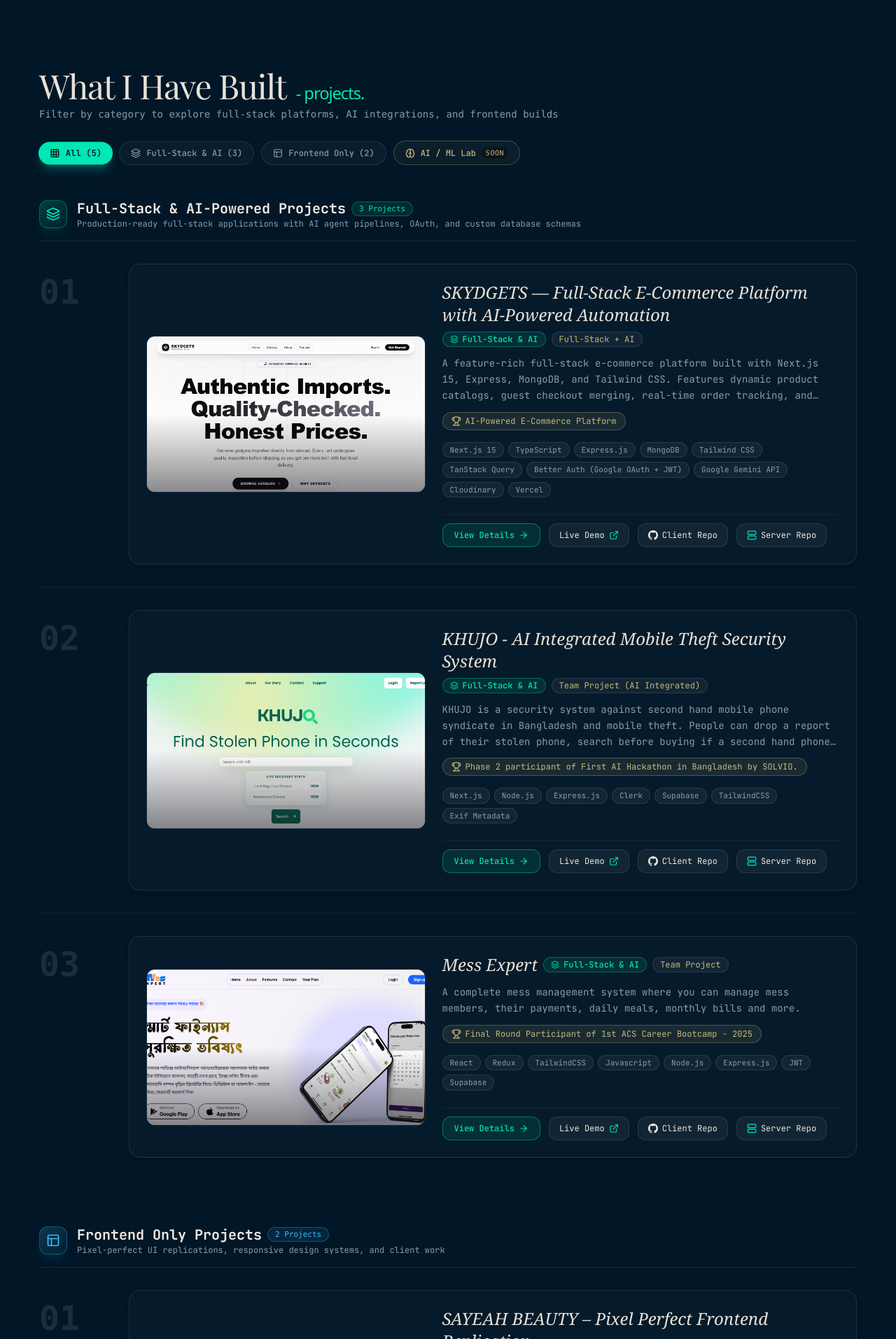
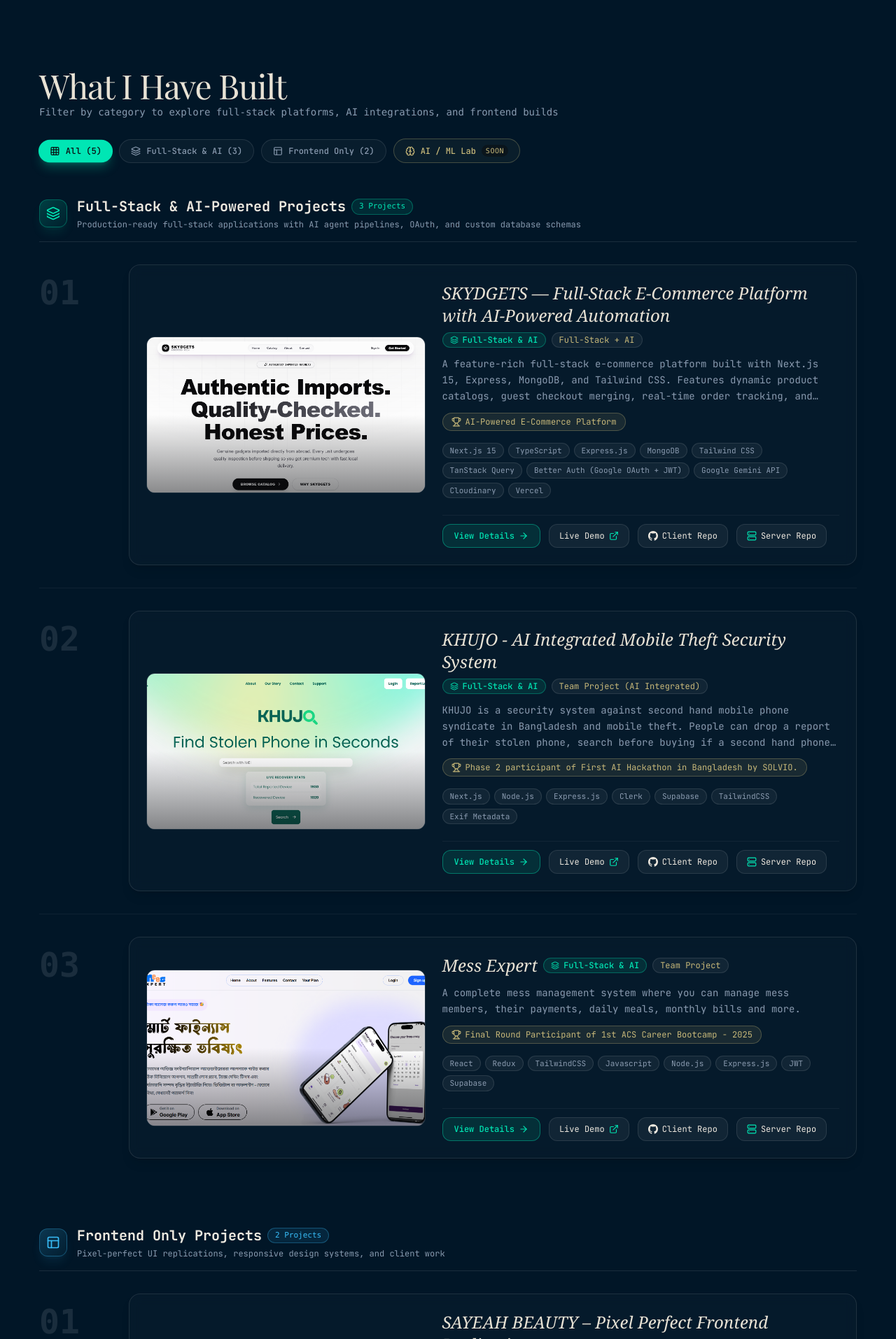
Before and after one commit to azmaeenmahtab/azmaeen-mahtab-ezaz, a Next.js app: page / in a window 1280 px wide. Shown: the part 3026-4940 px from the top of the page at 70% size. Built offline with nearby package versions, Linux system fonts and the light colour scheme; no server answers.

Commit message:
testimonial card size issue solved

```diff
--- a/src/components/Projects/ProjectSection.tsx
+++ b/src/components/Projects/ProjectSection.tsx
@@ -52,9 +52,9 @@
             className={`${playfairdisplay.className} italic text-4xl sm:text-5xl text-[#e8e2d5] tracking-tight`}
           >
             What I Have Built{' '}
-            <span className="text-[#00e6b4] not-italic font-sans text-xl sm:text-2xl font-normal inline-block ml-1">
+            {/* <span className="text-[#00e6b4] not-italic font-sans text-xl sm:text-2xl font-normal inline-block ml-1">
               - projects.
-            </span>
+            </span> */}
           </h2>
           <p
             data-reveal
@@ -129,18 +129,20 @@
         {/* Full-Stack Section */}
         {(activeTab === 'all' || activeTab === 'fullstack') && (
           <div className="space-y-6">
-            <div className="flex items-center gap-3.5 border-b border-white/10 pb-4">
-              <div className="flex h-10 w-10 items-center justify-center rounded-xl bg-gradient-to-br from-[#00e6b4]/20 to-[#00e6b4]/5 border border-[#00e6b4]/30 shadow-lg shadow-[#00e6b4]/10">
+            <div className="flex items-start sm:items-center gap-3.5 border-b border-white/10 pb-4">
+              <div className="flex h-10 w-10 items-center justify-center rounded-xl bg-gradient-to-br from-[#00e6b4]/20 to-[#00e6b4]/5 border border-[#00e6b4]/30 shadow-lg shadow-[#00e6b4]/10 shrink-0 mt-0.5 sm:mt-0">
                 <Layers className="w-5 h-5 text-[#00e6b4]" />
               </div>
-              <div>
-                <h3 className="text-xl font-bold text-[#ede8df] flex items-center gap-2">
-                  Full-Stack & AI-Powered Projects
-                  <span className="rounded-full bg-[#00e6b4]/10 border border-[#00e6b4]/30 px-2.5 py-0.5 text-[11px] text-[#00e6b4] font-mono font-normal">
+              <div className="flex-1 min-w-0">
+                <div className="flex flex-wrap items-center gap-2">
+                  <h3 className="text-lg sm:text-xl font-bold text-[#ede8df]">
+                    Full-Stack & AI-Powered Projects
+                  </h3>
+                  <span className="shrink-0 whitespace-nowrap rounded-full bg-[#00e6b4]/10 border border-[#00e6b4]/30 px-2.5 py-0.5 text-[11px] text-[#00e6b4] font-mono font-normal">
                     {fullstackProjects.length} Projects
                   </span>
-                </h3>
-                <p className="text-xs text-[#8a9bb0]">Production-ready full-stack applications with AI agent pipelines, OAuth, and custom database schemas</p>
+                </div>
+                <p className="text-xs text-[#8a9bb0] mt-1">Production-ready full-stack applications with AI agent pipelines, OAuth, and custom database schemas</p>
               </div>
             </div>
 
@@ -171,18 +173,20 @@
         {/* Frontend Only Section */}
         {(activeTab === 'all' || activeTab === 'frontend') && (
           <div className="space-y-6">
-            <div className="flex items-center gap-3.5 border-b border-white/10 pb-4">
-              <div className="flex h-10 w-10 items-center justify-center rounded-xl bg-gradient-to-br from-[#38bdf8]/20 to-[#38bdf8]/5 border border-[#38bdf8]/30 shadow-lg shadow-[#38bdf8]/10">
+            <div className="flex items-start sm:items-center gap-3.5 border-b border-white/10 pb-4">
+              <div className="flex h-10 w-10 items-center justify-center rounded-xl bg-gradient-to-br from-[#38bdf8]/20 to-[#38bdf8]/5 border border-[#38bdf8]/30 shadow-lg shadow-[#38bdf8]/10 shrink-0 mt-0.5 sm:mt-0">
                 <Layout className="w-5 h-5 text-[#38bdf8]" />
               </div>
-              <div>
-                <h3 className="text-xl font-bold text-[#ede8df] flex items-center gap-2">
-                  Frontend Only Projects
-                  <span className="rounded-full bg-[#38bdf8]/10 border border-[#38bdf8]/30 px-2.5 py-0.5 text-[11px] text-[#38bdf8] font-mono font-normal">
+              <div className="flex-1 min-w-0">
+                <div className="flex flex-wrap items-center gap-2">
+                  <h3 className="text-lg sm:text-xl font-bold text-[#ede8df]">
+                    Frontend Only Projects
+                  </h3>
+                  <span className="shrink-0 whitespace-nowrap rounded-full bg-[#38bdf8]/10 border border-[#38bdf8]/30 px-2.5 py-0.5 text-[11px] text-[#38bdf8] font-mono font-normal">
                     {frontendProjects.length} Projects
                   </span>
-                </h3>
-                <p className="text-xs text-[#8a9bb0]">Pixel-perfect UI replications, responsive design systems, and client work</p>
+                </div>
+                <p className="text-xs text-[#8a9bb0] mt-1">Pixel-perfect UI replications, responsive design systems, and client work</p>
               </div>
             </div>
 
@@ -213,19 +217,21 @@
         {/* AI/ML Journey Coming Soon Section */}
         {(activeTab === 'all' || activeTab === 'aiml') && (
           <div className="space-y-6">
-            <div className="flex items-center gap-3.5 border-b border-white/10 pb-4">
-              <div className="flex h-10 w-10 items-center justify-center rounded-xl bg-gradient-to-br from-[#c8b97a]/20 to-[#c8b97a]/5 border border-[#c8b97a]/30 shadow-lg shadow-[#c8b97a]/10">
+            <div className="flex items-start sm:items-center gap-3.5 border-b border-white/10 pb-4">
+              <div className="flex h-10 w-10 items-center justify-center rounded-xl bg-gradient-to-br from-[#c8b97a]/20 to-[#c8b97a]/5 border border-[#c8b97a]/30 shadow-lg shadow-[#c8b97a]/10 shrink-0 mt-0.5 sm:mt-0">
                 <Brain className="w-5 h-5 text-[#c8b97a]" />
               </div>
-              <div>
-                <h3 className="text-xl font-bold text-[#ede8df] flex items-center gap-2">
-                  AI / ML Lab (In Progress)
-                  <span className="rounded-full bg-[#c8b97a]/10 border border-[#c8b97a]/30 px-2.5 py-0.5 text-[11px] text-[#c8b97a] font-mono font-normal flex items-center gap-1">
-                    <Sparkles className="w-3 h-3 animate-pulse" />
+              <div className="flex-1 min-w-0">
+                <div className="flex flex-wrap items-center gap-2">
+                  <h3 className="text-lg sm:text-xl font-bold text-[#ede8df]">
+                    AI / ML Lab (In Progress)
+                  </h3>
+                  <span className="shrink-0 whitespace-nowrap rounded-full bg-[#c8b97a]/10 border border-[#c8b97a]/30 px-2.5 py-0.5 text-[11px] text-[#c8b97a] font-mono font-normal flex items-center gap-1">
+                    <Sparkles className="w-3 h-3 animate-pulse shrink-0" />
                     Learning Path
                   </span>
-                </h3>
-                <p className="text-xs text-[#8a9bb0]">Dedicated machine learning models, research benchmarks, and AI tools coming soon</p>
+                </div>
+                <p className="text-xs text-[#8a9bb0] mt-1">Dedicated machine learning models, research benchmarks, and AI tools coming soon</p>
               </div>
             </div>
 
```
